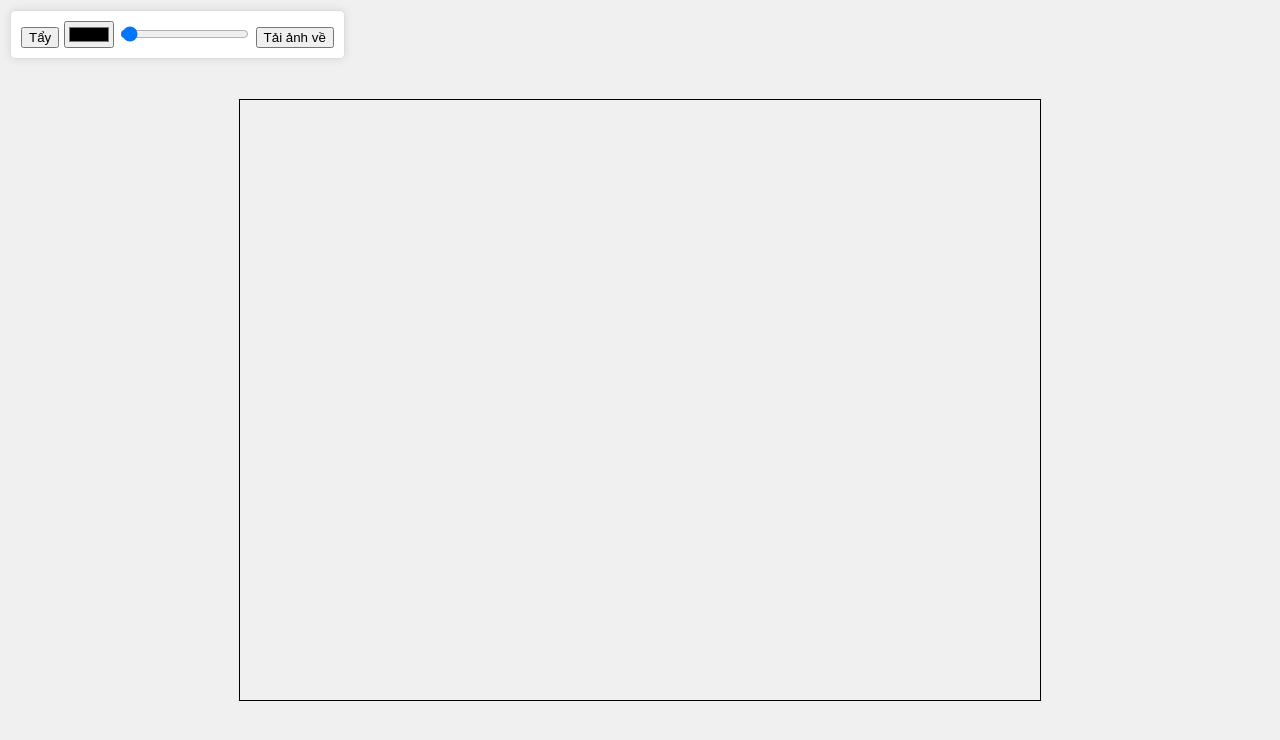
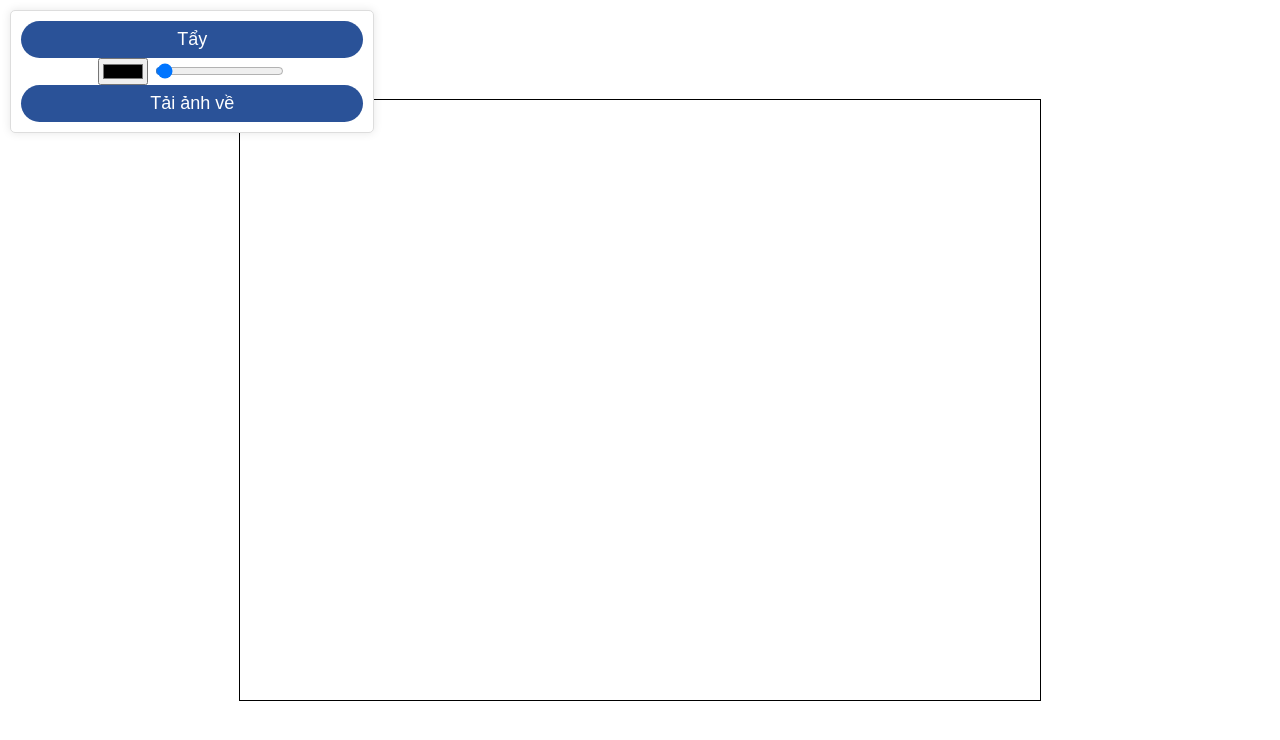
Before and after one commit to Bunbohue226/draw, a plain HTML site: page index.html in a window 1280 px wide. Drawn offline with Linux system fonts and the light colour scheme.

Commit message:
Update style.css

```diff
--- a/style.css
+++ b/style.css
@@ -1,12 +1,47 @@
 body {
-    font-family: Arial, sans-serif;
+  font-family: 'Arial', sans-serif;
+  background: linear-gradient(135deg, #ffffff, #ffffff); /* Nền gradient màu xanh */
   margin: 0;
   padding: 0;
   display: flex;
   justify-content: center;
   align-items: center;
   height: 100vh;
-    background-color: #f0f0f0;
+  color: #000000;
+  text-align: center;
+}
+
+input[type="number"],
+  button {
+    border-radius: 25px;
+  }
+
+  button:hover {
+    background-color: #7b68ee;
+    transform: scale(1.05); /* Tạo hiệu ứng phóng to khi di chuột */
+  }
+
+    /* Container chính của ứng dụng */
+    .container {
+      max-width: 500px;
+      background-color: #fff;
+      border-radius: 20px;
+      padding: 40px;
+      box-shadow: 0 4px 15px rgba(0, 0, 0, 0.1);
+      transform: scale(1);
+      transition: transform 0.3s ease;
+    }
+
+  button {
+    width: 100%;
+    padding: 8px;
+    background-color: 	#2a5298;
+    color: white;
+    border: none;
+    border-radius: 25px;
+    font-size: 18px;
+    cursor: pointer;
+    transition: all 0.3s ease;
   }
 
   #toolbar {
```
Lines whose indentation alone changed are shown as unchanged.
